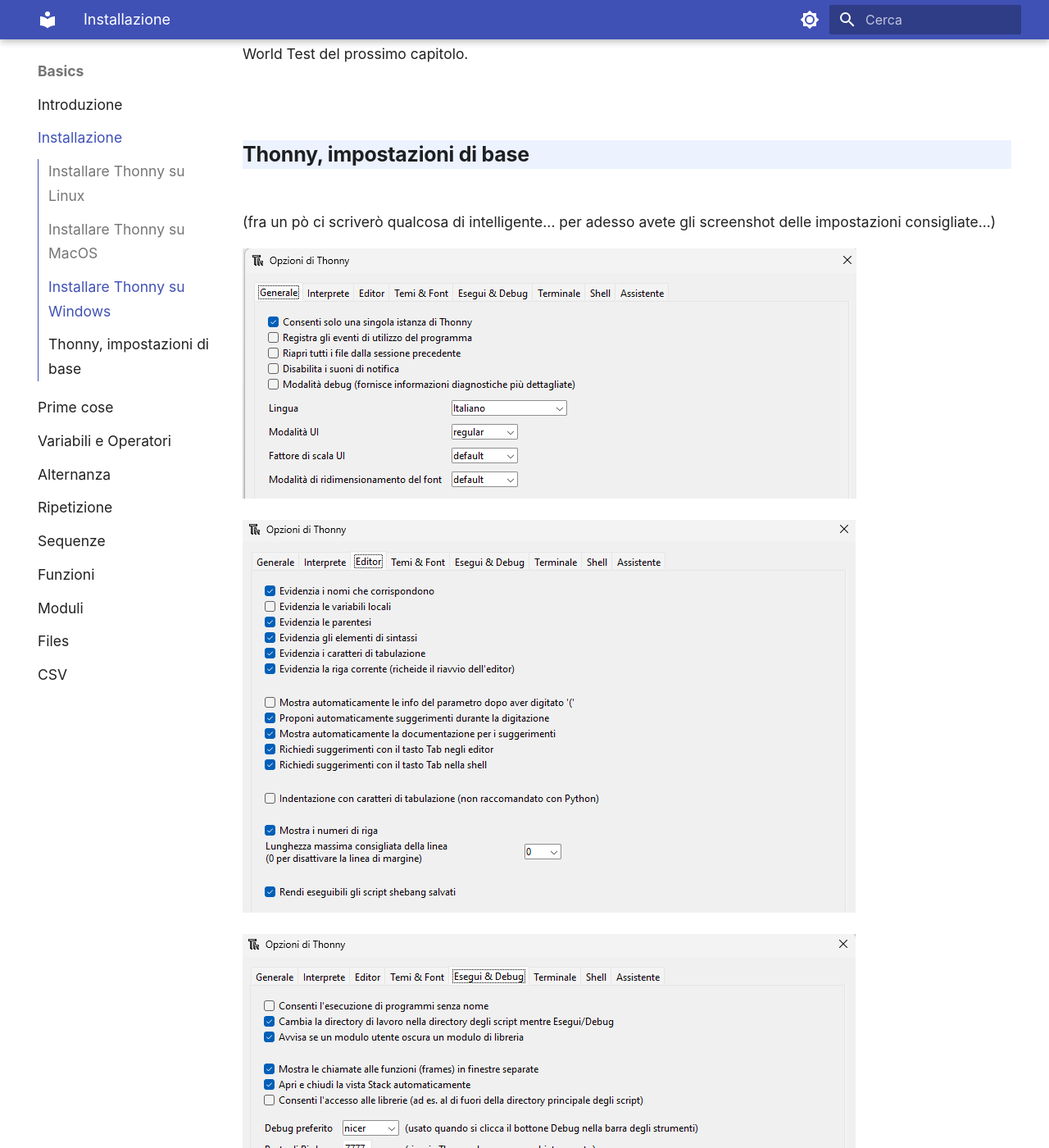
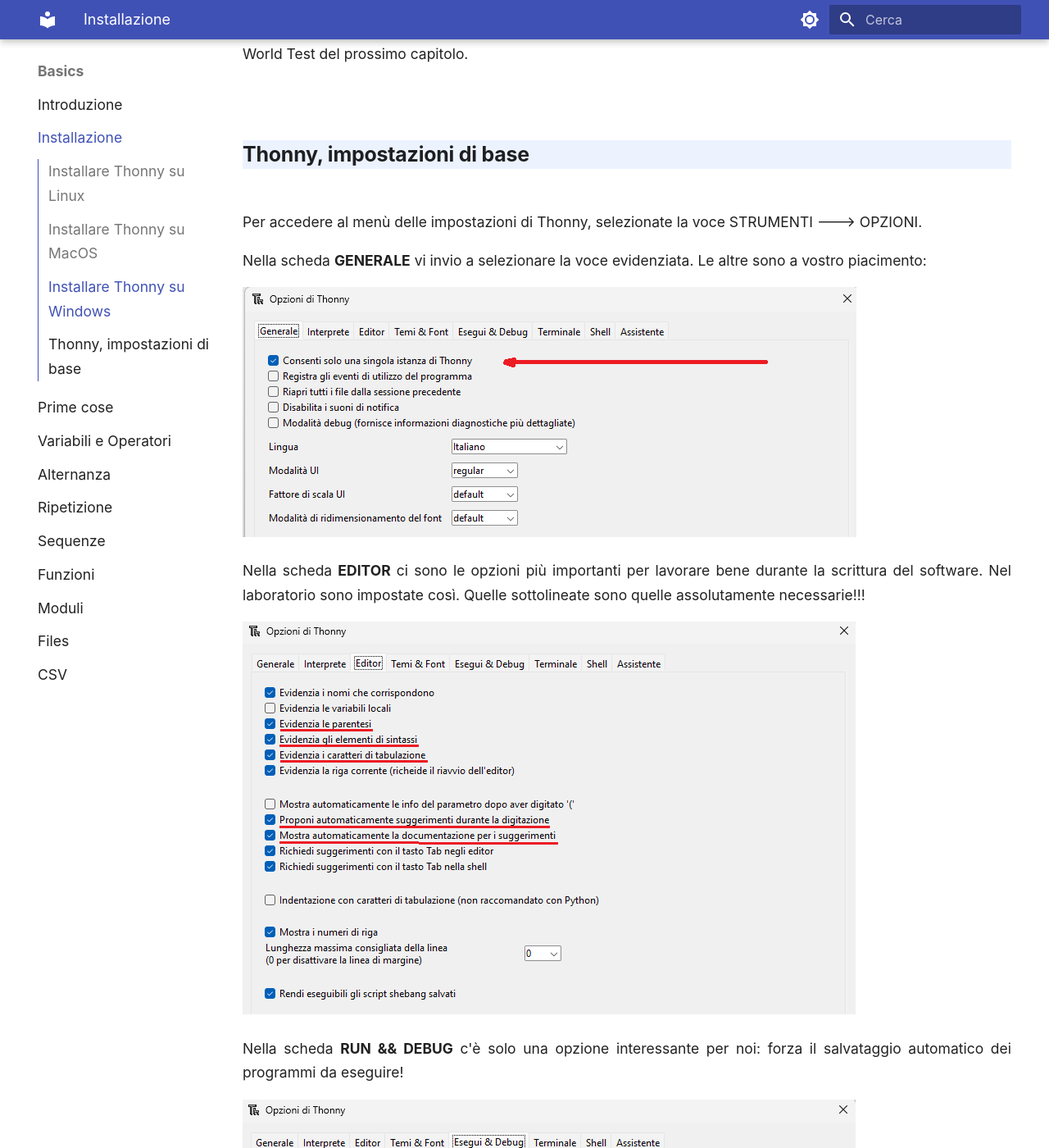
Before and after one commit to adjamhub/pyhandouts, an MkDocs documentation site: the page built from docs/basics/001_install.md, in a window 1280 px wide and 1400 px high, scrolled down 4327 px. Shown: the whole window at 82% size. Built offline with MkDocs 1.6.1 and Material for MkDocs 9.7.7, drawn with Linux system fonts in a browser that asks for light colours; some of the changed text lies outside the part shown.

Commit message:
thonny base settings

```diff
--- a/docs/basics/001_install.md
+++ b/docs/basics/001_install.md
@@ -144,19 +144,32 @@
 <!-- ############################################################################################ -->
 ## Thonny, impostazioni di base
 
-(fra un pò ci scriverò qualcosa di intelligente... per adesso avete gli screenshot delle impostazioni
-consigliate...)
+
+Per accedere al menù delle impostazioni di Thonny, selezionate la voce STRUMENTI ---> OPZIONI.
+
+
+Nella scheda **GENERALE** vi invio a selezionare la voce evidenziata. Le altre sono a vostro piacimento:
 
 ![image](images/Thonny_General.png)
 
 
+Nella scheda **EDITOR** ci sono le opzioni più importanti per lavorare bene durante la scrittura del software.
+Nel laboratorio sono impostate così. Quelle sottolineate sono quelle assolutamente necessarie!!!
+
 ![image](images/Thonny_Editor.png)
 
+
+Nella scheda **RUN && DEBUG** c'è solo una opzione interessante per noi: forza il salvataggio automatico dei programmi
+da eseguire!
 
 ![image](images/Thonny_Run_Debug.png)
 
 
+Nella scheda **ASSISTANT** abbiamo disabilitato tutto! Durante l'esecuzione andremo a leggere i suggerimenti direttamente dall'interprete nella shell!
+
 ![image](images/Thonny_Assistant.png)
+
+
 
 <br>
 <br>
```
Also changed, not shown: docs/basics/images/Thonny_Assistant.png, docs/basics/images/Thonny_Editor.png, docs/basics/images/Thonny_General.png, docs/basics/images/Thonny_Run_Debug.png.
